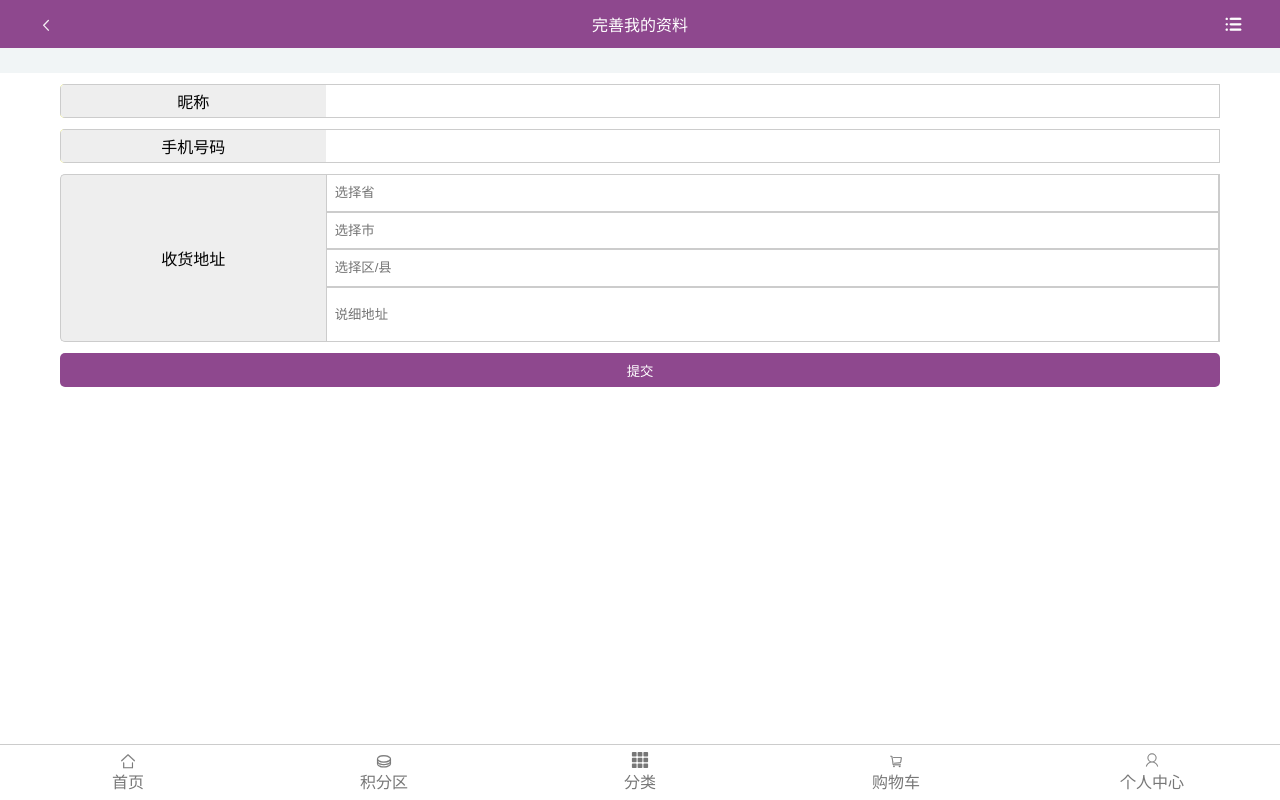
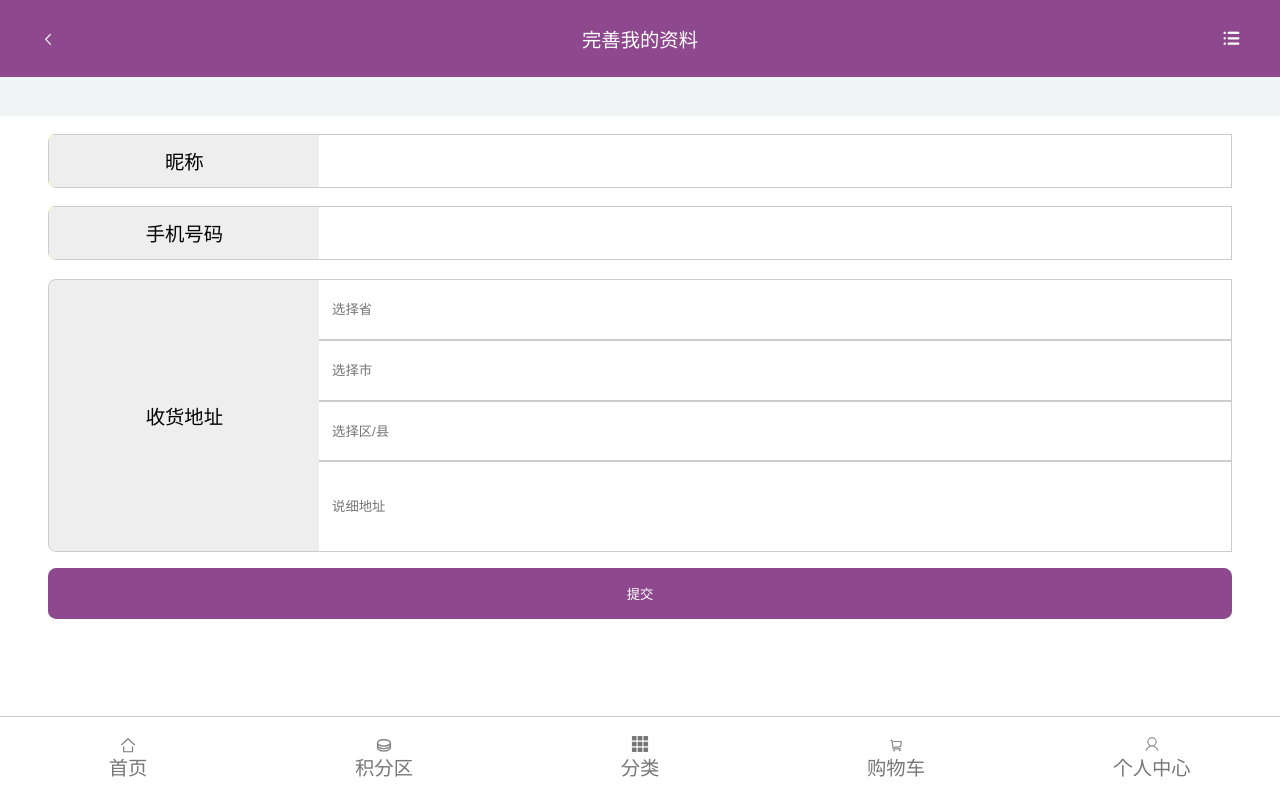
Before and after one commit to zpbaifern/OYAshop, a plain HTML site: page src/html/myInfo.html in a window 1280 px wide. Drawn offline with Linux system fonts and the light colour scheme; files whose address does not match are found by name.

Commit message:
我的订单、购物车、完善我的资料页，距离单位改为rem，加入媒体查询语句到common.css

```diff
--- a/src/css/common.css
+++ b/src/css/common.css
@@ -12,10 +12,6 @@ input {
 	border: 0;
 }
 
-html {
-	font-size: 16px;
-}
-
 ul {
 	list-style: none;
 }
@@ -24,3 +20,19 @@ a {
 	text-decoration: none;
 	color: black;
 }
+html {
+    /* iPhone5 的320px尺寸作为10px基准，414px正好12px大小 */
+    font-size: calc(10px + 2 * (100vw - 320px) / 94);
+}
+@media screen and (min-width: 414px) {
+    html {
+        /* 414px-1014px每100像素宽字体增加1px 1014px正好18px大小*/
+        font-size: calc(12px + (100vw - 414px) / 100);
+    }
+}
+@media screen and (min-width: 1014px) {
+    html {
+        /* 1014px往后是每100像素0.5px增加 */
+        font-size: calc(18px + (100vw - 1014px) / 200);
+    }
+}
--- a/src/css/myInfo.css
+++ b/src/css/myInfo.css
@@ -8,14 +8,14 @@ body {
 
 header {
 	width: auto;
-	height: 48px;
+	height: 4rem;
 	color: white;
 	background: #8e488e;
 	display: flex;
 	justify-content: space-between;
 	align-items: center;
 	box-sizing: border-box;
-	padding: 0 4px;
+	padding: 0 0.33rem;
 }
 
 header span {
@@ -33,34 +33,33 @@ header span:nth-child(3) {
 }
 
 .nav {
-	height: 25px;
+	height: 2rem;
 	background: #f1f5f6;
 }
 
 .content {
 	width: auto;
-	padding: 0 60px;
+	padding: 0 2.5rem;
 }
 
 .content form>div {
 	width: auto;
-	margin-top: 11px;
+	margin-top: 0.95rem;
 }
 
 .content .nickName,
 .content .tel {
-	height: 34px;
 	display: flex;
 	justify-content: center;
-	border-bottom-left-radius: 5px;
-	border-top-left-radius: 5px;
+	border-bottom-left-radius: 0.42rem;
+	border-top-left-radius: 0.42rem;
 	background: yellow;
 	overflow: hidden;
 }
 
 .content .nickName div,
 .content .tel div {
-	height: 32px;
+	height: 2.67rem;
 	width: auto;
 	flex: 8;
 	display: flex;
@@ -74,7 +73,7 @@ header span:nth-child(3) {
 
 .content .nickName input,
 .content .tel input {
-	height: 32px;
+	height: 2.67rem;
 	width: auto;
 	flex: 27;
 	display: flex;
@@ -87,16 +86,17 @@ header span:nth-child(3) {
 
 .content address {
 	width: auto;
-	margin-top: 11px;
-	height: 168px;
+	margin-top: 1rem;
+	height: 14rem;
 	display: flex;
 	justify-content: center;
-	border-bottom-left-radius: 5px;
-	border-top-left-radius: 5px;
+	border-bottom-left-radius: 0.42rem;
+	border-top-left-radius: 0.42rem;
+	box-sizing:border-box ;
 }
 
 .content address div:first-child {
-	height: 166px;
+	height: 14rem;
 	width: auto;
 	flex: 8;
 	display: flex;
@@ -105,14 +105,14 @@ header span:nth-child(3) {
 	background: #eeeeee;
 	border: 1px solid #ccc;
 	border-right: 0;
-	border-top-left-radius: 5px;
-	border-bottom-left-radius: 5px;
+	border-top-left-radius: 0.42rem;
+	border-bottom-left-radius: 0.42rem;
 	float: left;
 	font-style: normal;
 }
 
 .content address div:last-child {
-	height: 166px;
+	height: 14rem;
 	width: auto;
 	flex: 27;
 	border: 1px solid #ccc;
@@ -124,30 +124,30 @@ header span:nth-child(3) {
 
 .content address div:last-child input {
 	display: block;
-	height: 36px;
+	height: 3rem;
 	width: 100%;
 	flex: 22.2;
-	border: 1px solid #ccc;
 	box-sizing: border-box;
-	padding: 0 8px;
+	padding: 0 0.66rem;
+	border-top:1px solid #ccc ;
+	border-bottom:1px solid #ccc ;
 }
 
 .content address div:last-child input:first-child {
-	border-top: none;
+	border-top: 0;
 }
 
 .content address div:last-child .xijie {
-	height: 52px;
-	width: auto;
+	height: 4.35rem;
+	width: 100%;
 	flex: 33.4;
-	border: 1px solid #ccc;
 	font-style: normal;
 	border-bottom: 0;
 }
 
 .content form .send {
 	width: 100%;
-	height: 34px;
+	height: 2.63rem;
 	display: flex;
 	justify-content: center;
 	align-items: center;
@@ -156,7 +156,7 @@ header span:nth-child(3) {
 .content form .send input {
 	width: 100%;
 	height: 100%;
-	border-radius: 5px;
+	border-radius: 0.42rem;
 	display: flex;
 	justify-content: center;
 	align-items: center;
@@ -165,10 +165,10 @@ header span:nth-child(3) {
 }
 
 footer {
-	height: 56px;
+	height: 4.36rem;
 	border-top: 1px solid #ccc;
 	color: white;
-	margin-top: 10px;
+	margin-top: 0.83rem;
 	display: flex;
 	justify-content: space-between;
 	align-items: center;
--- a/src/css/myList.css
+++ b/src/css/myList.css
@@ -8,14 +8,14 @@ body {
 
 header {
 	width: auto;
-	height: 48px;
+	height: 4rem;
 	color: white;
 	background: #8e488e;
 	display: flex;
 	justify-content: space-between;
 	align-items: center;
 	box-sizing: border-box;
-	padding: 0 4px;
+	padding: 0 0.33rem;
 }
 
 header span {
@@ -34,18 +34,20 @@ header span:nth-child(3) {
 
 nav {
 	width: auto;
-	height: 48px;
+	height: 4rem;
 	background: #f1f5f6;
 	display: flex;
 	justify-content: space-between;
 	align-items: center;
-	box-shadow: 0 0 2px 0;
+	box-shadow: 0 0 0.167rem 0;
 }
 
 nav a {
+	height:2.49rem ;
 	flex: 1;
 	display: flex;
 	justify-content: center;
+	align-items: center;
 	border-right: 1px solid #ccc;
 	box-sizing: border-box;
 }
@@ -55,7 +57,7 @@ nav a:last-child {
 }
 
 .content .dataList {
-	margin-bottom: 20px;
+	margin-bottom: 1.67rem;
 }
 
 .content .dataList p:nth-child(1) {
@@ -65,21 +67,21 @@ nav a:last-child {
 	justify-content: space-between;
 	align-items: center;
 	border-bottom: 1px solid #ccc;
-	padding: 0 4px;
+	padding: 0 0.33rem;
 }
 
 .content .dataList>p span {
-	padding: 0 10px;
+	padding: 0 0.83rem;
 }
 
 .content .dataList>p span:last-child {
 	color: #ed369b;
 }
 
-.content .dataList li {
+.content .dataList li:not(:last-child) {
 	background: white;
 	width: auto;
-	height: 96px;
+	height: 8rem;
 	margin-bottom: 5px;
 }
 
@@ -89,7 +91,7 @@ nav a:last-child {
 }
 
 .content .dataList li>div {
-	height: 80px;
+	height: 6.67rem;
 	display: flex;
 	justify-content: space-between;
 }
@@ -102,7 +104,7 @@ nav a:last-child {
 }
 
 .content .dataList li>div .pic img {
-	height: 86px;
+	height: 7.17rem;
 }
 
 .content .dataList li>div .info {
@@ -110,7 +112,7 @@ nav a:last-child {
 	width: auto;
 	display: flex;
 	flex-direction: column;
-	padding-top: 10px;
+	padding-top: 0.83rem;
 	justify-content: space-between;
 }
 
@@ -129,13 +131,12 @@ nav a:last-child {
 }
 
 .content .dataList li>div .info .priceAndNum span:last-child {
-	padding: 0 10px;
+	padding: 0 0.83rem;
 }
 
 .content .dataList li:last-child {
 	background: white;
 	width: auto;
-	height: 86px;
 }
 
 .content .dataList li:last-child p:first-child {
@@ -151,7 +152,7 @@ nav a:last-child {
 }
 
 .content .dataList li:last-child p:last-child {
-	height: 47px;
+	height: 3.92rem;
 	display: flex;
 	justify-content: flex-end;
 	align-items: center;
@@ -159,20 +160,21 @@ nav a:last-child {
 
 .content .dataList li:last-child p:last-child span {
 	border: 1px solid #ccc;
-	border-radius: 4px;
-	padding: 5px 13px;
-	margin-right: 13px;
+	border-radius: 0.42rem;
+	padding: 0.42rem 1.08rem;
+	margin-right: 1.08rem;
+	cursor: pointer;
 }
 
 .content .dataList:last-child {
-	margin-bottom: 56px;
+	margin-bottom: 4.67rem;
 }
 
 footer {
-	height: 56px;
+	height: 4.67rem;
 	border-top: 1px solid #ccc;
 	color: white;
-	margin-top: 10px;
+	margin-top: 0.83rem;
 	display: flex;
 	justify-content: space-between;
 	align-items: center;
--- a/src/css/shoppingCar.css
+++ b/src/css/shoppingCar.css
@@ -1,5 +1,4 @@
 @charset "utf-8";
-
 body {
 	width: 100%;
 	background: #f1f5f6;
@@ -7,14 +6,14 @@ body {
 
 header {
 	width: auto;
-	height: 48px;
+	height: 4rem;
 	color: white;
 	background: #8e488e;
 	display: flex;
 	justify-content: space-between;
 	align-items: center;
 	box-sizing: border-box;
-	padding: 0 4px;
+	padding: 0 0.33rem;
 }
 
 header span {
@@ -33,7 +32,7 @@ header span:nth-child(3) {
 
 .content .dataList li {
 	width: auto;
-	height: 103px;
+	height: 8.58rem;
 	background: white;
 	border-bottom: 1px solid #cccccc;
 	box-sizing: border-box;
@@ -42,7 +41,7 @@ header span:nth-child(3) {
 }
 
 .content .dataList li:nth-last-of-type(1) {
-	height: 102px;
+	height: 8.5rem;
 	border-bottom: 0;
 }
 
@@ -61,12 +60,12 @@ header span:nth-child(3) {
 }
 
 .content .dataList li .goods img {
-	height: 96px;
+	height: 8rem;
 }
 
 .content .dataList li .info {
 	flex: 10;
-	height: 86px;
+	height: 7.17rem;
 	display: flex;
 	flex-wrap: wrap;
 	flex-direction: column;
@@ -90,18 +89,23 @@ header span:nth-child(3) {
 
 .content .dataList li .priceAndNum .num span {
 	display: block;
-	width: 20px;
-	height: 20px;
+	width: 1.67rem;
+	height: 1.67rem;
 	border: 1px solid #ccc;
-	border-radius: 4px;
+	border-radius: 0.42rem;
 	display: flex;
 	justify-content: center;
-	align-content: center;
+	align-items: center;
+}
+
+.content .dataList li .priceAndNum .num .redu,
+.content .dataList li .priceAndNum .num .add {
+	cursor: pointer;
 }
 
 .content .dataList li .del {
 	flex: 1.5;
-	height: 86px;
+	height: 7.17rem;
 	display: flex;
 	justify-content: center;
 	align-items: flex-end;
@@ -113,10 +117,10 @@ header span:nth-child(3) {
 }
 
 footer {
-	height: 48px;
+	height: 4rem;
 	border-top: 1px solid #8e488e;
 	color: white;
-	margin-top: 10px;
+	margin-top: 0.83rem;
 	display: flex;
 	justify-content: space-between;
 	align-items: center;
@@ -125,7 +129,7 @@ footer {
 
 footer .allPick {
 	flex: 4;
-	height: 44px;
+	height: 3.67rem;
 	padding-top: 3px;
 	color: black;
 	background: #f1f5f6;
@@ -146,8 +150,8 @@ footer .allPick div:last-child {
 
 footer .payMethod {
 	flex: 5;
-	padding-top: 3px;
-	height: 44px;
+	padding-top: 0.25rem;
+	height: 3.67rem;
 	background: #dd3d97;
 	display: flex;
 	align-items: center;
@@ -155,9 +159,9 @@ footer .payMethod {
 }
 
 footer .pay {
-	padding-top: 3px;
+	padding-top: 0.25rem;
 	flex: 6;
-	height: 44px;
+	height: 3.67rem;
 	display: flex;
 	align-items: center;
 	justify-content: center;
```
Also changed, not shown: src/html/myInfo.html (+0 -3 lines), src/html/myList.html (+1 -3 lines), src/html/shoppingCar.html (+1 -7 lines).
